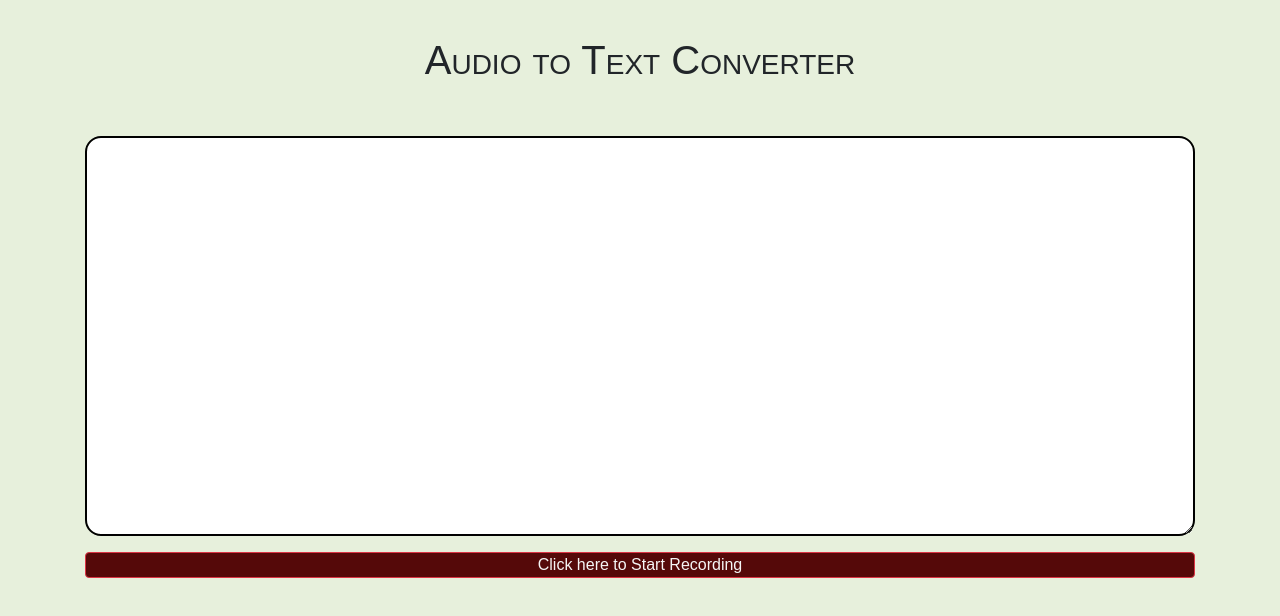
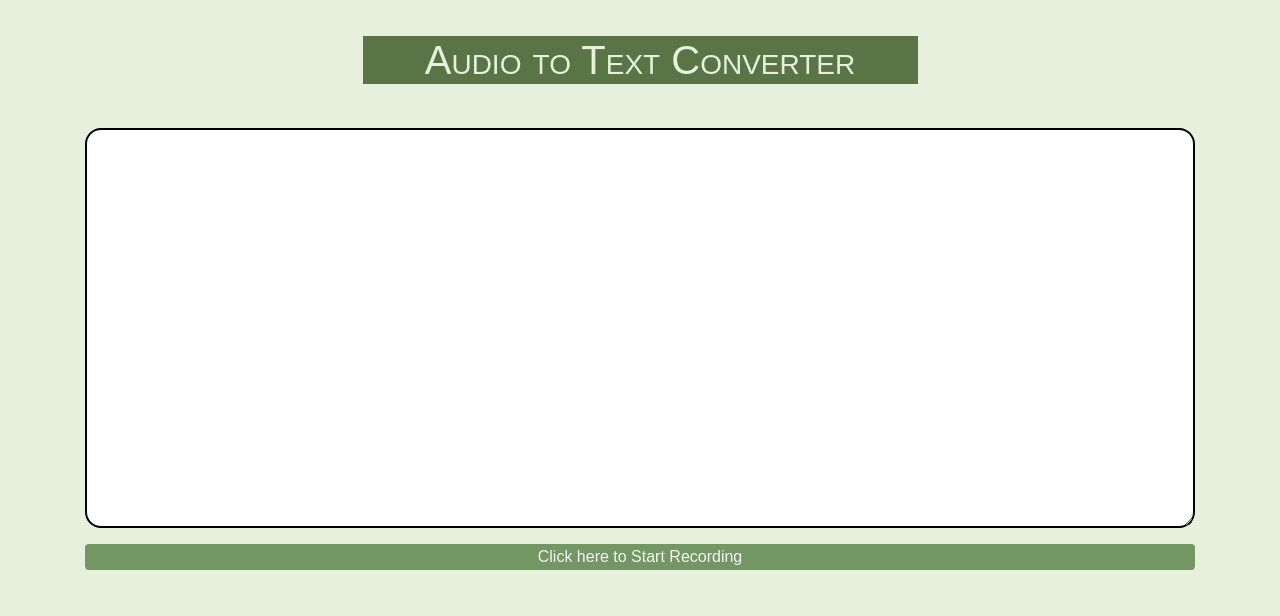
Before and after one commit to rishabhsharma010/AllEars, a plain HTML site: page index.html in a window 1280 px wide. Drawn offline with nearby package versions, Linux system fonts and the light colour scheme.

Commit message:
Update index.html

```diff
--- a/index.html
+++ b/index.html
@@ -13,7 +13,7 @@
 <body>
     <div class="container">
         <br>
-        <h1 class="text-center">
+        <h1 class="text-center heading">
             Audio to Text Converter
         </h1>
         <br>
@@ -21,7 +21,7 @@
         <div class="form-group">
             <textarea class="form-control" id="textarea" cols="30" rows="16" style="  background-color: white;"></textarea>
         </div>
-        <button id="start" class="btn btn-danger btn-block" style="  background-color: rgb(85, 9, 9);">
+        <button id="start" class="btn btn-block">
             Click here to Start Recording
         </button>
     </div>
```
